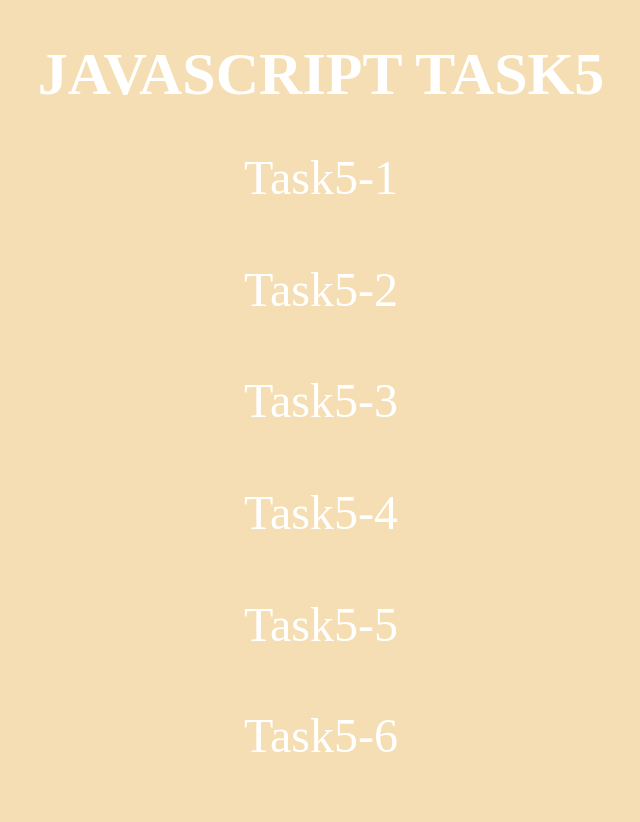
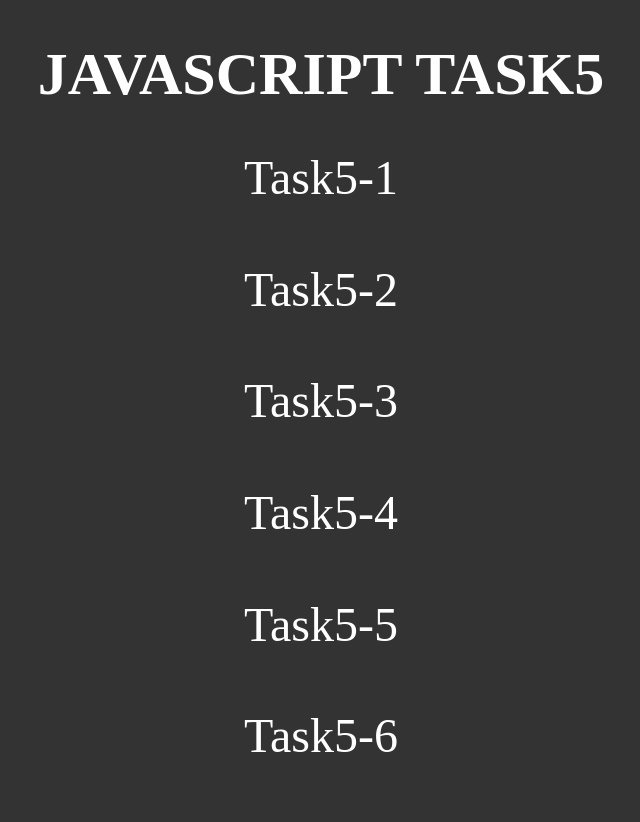
Before and after one commit to halatamimi/All-Tasks, a plain HTML site: page ALL-Tasks/index.html in a window 1280 px wide. Shown: the whole page, without its empty margins (319-959 px from the left). Drawn offline with Linux system fonts and the light colour scheme.

Commit message:
Update index.html

```diff
--- a/ALL-Tasks/index.html
+++ b/ALL-Tasks/index.html
@@ -9,7 +9,7 @@
 
     <style>
         body{
-            background: wheat;
+            background: #333;
         }
         a{
             text-decoration: none;
```
